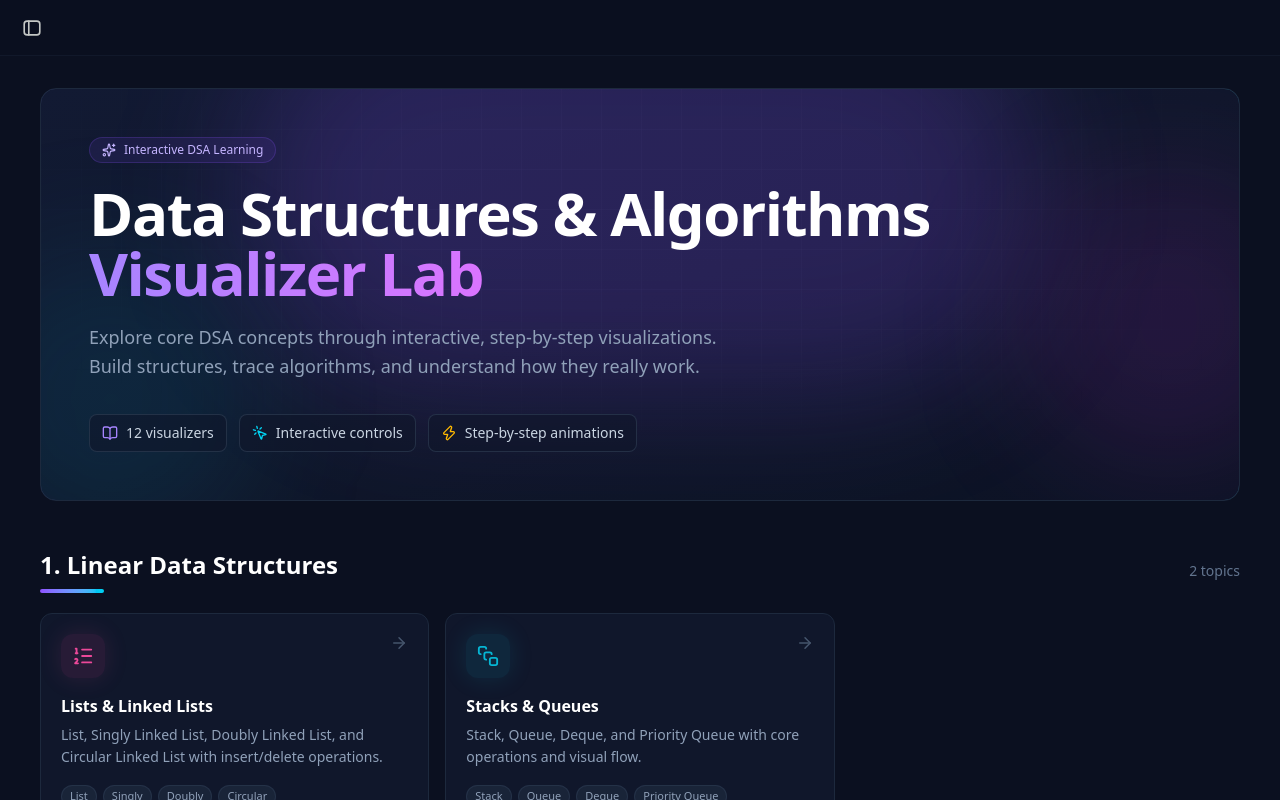
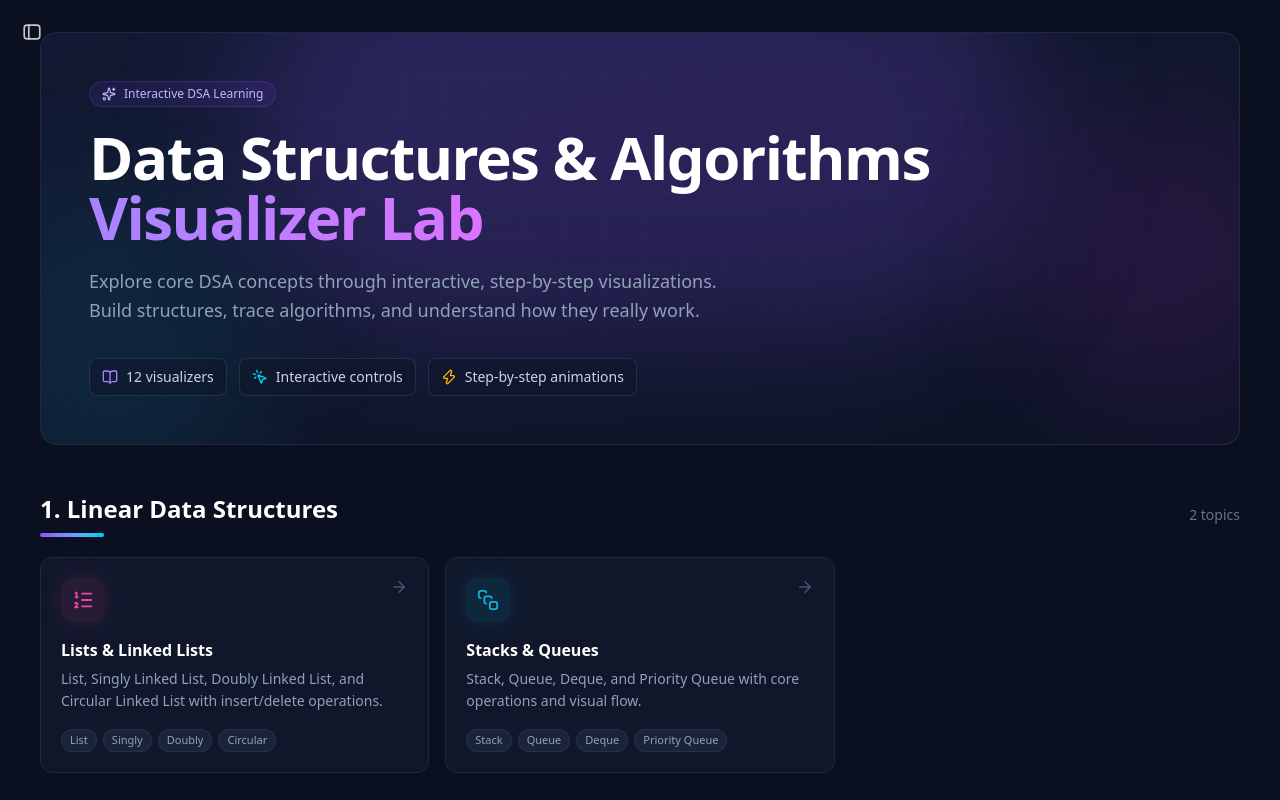
Before and after one commit to dommetipavan26-tech/DSA, a React (Vite) app: page / in a window 1280 px wide. Built offline with nearby package versions, Linux system fonts and the light colour scheme.

Commit message:
fix: keep sidebar toggle stationary at left side
Co-authored-by: arena-agent <297053741+arena-agent@users.noreply.github.com>

```diff
--- a/src/components/Layout.tsx
+++ b/src/components/Layout.tsx
@@ -92,9 +92,8 @@ export default function Layout() {
       </AnimatePresence>
 
       <div className="flex-1 flex flex-col min-w-0 relative">
-        {/* Top bar with toggle */}
-        <div className="sticky top-0 z-20 flex items-center h-14 px-3 bg-[#0b1020]/80 backdrop-blur-md border-b border-slate-800/40">
-          <div className="relative group">
+        {/* Sidebar toggle */}
+        <div className="fixed top-3 left-3 z-50 group">
           <button
             onClick={() => setOpen((v) => !v)}
             className="w-10 h-10 rounded-full flex items-center justify-center text-[#c4c7c5] hover:bg-[rgba(255,255,255,0.08)] transition-colors duration-200 cursor-pointer"
@@ -106,10 +105,9 @@ export default function Layout() {
           </button>
           <div
             role="tooltip"
-              className="pointer-events-none absolute left-1/2 -translate-x-1/2 top-full mt-2 px-2.5 py-1.5 rounded-md bg-[#3c4043] text-white text-[12px] leading-none whitespace-nowrap opacity-0 group-hover:opacity-100 group-focus-within:opacity-100 transition-opacity duration-150 delay-150 shadow-lg"
+            className="pointer-events-none absolute left-0 top-full mt-2 px-2.5 py-1.5 rounded-md bg-[#3c4043] text-white text-[12px] leading-none whitespace-nowrap opacity-0 group-hover:opacity-100 group-focus-within:opacity-100 transition-opacity duration-150 delay-150 shadow-lg"
           >
             {open ? 'Collapse menu' : 'Expand menu'}
-            </div>
           </div>
         </div>
 
```
Lines whose indentation alone changed are shown as unchanged.
